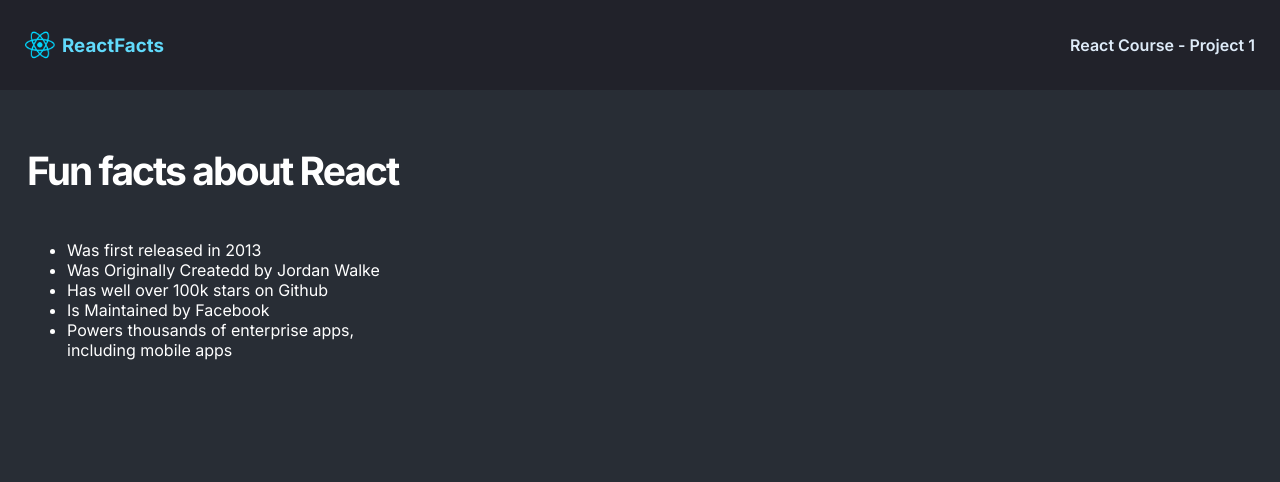
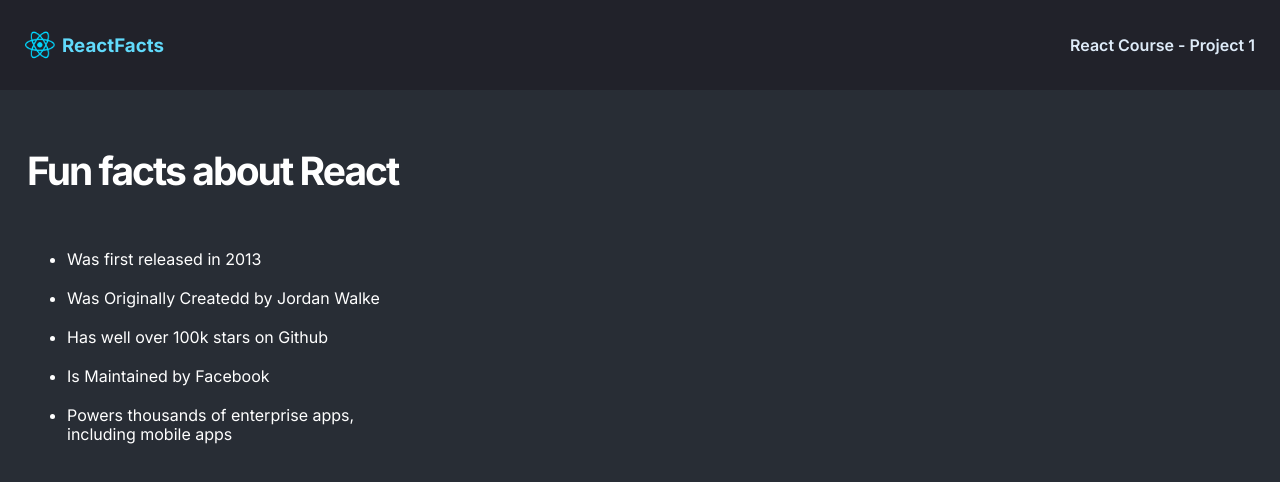
Before and after one commit to AaronJHarvey/React-For-Fun-Project, a React (Vite) app: page / in a window 1280 px wide. Shown: the top 482 px of the page. Built offline with nearby package versions, Linux system fonts and the light colour scheme.

Commit message:
Styles list items in .react-facts-list

```diff
--- a/src/index.css
+++ b/src/index.css
@@ -54,3 +54,8 @@ nav > .logo {
 	margin-top: 46px;
 	max-width: 400px;
 }
+
+.react-facts-list > li {
+	line-height: 19px;
+	padding-block: 10px;
+}
```
